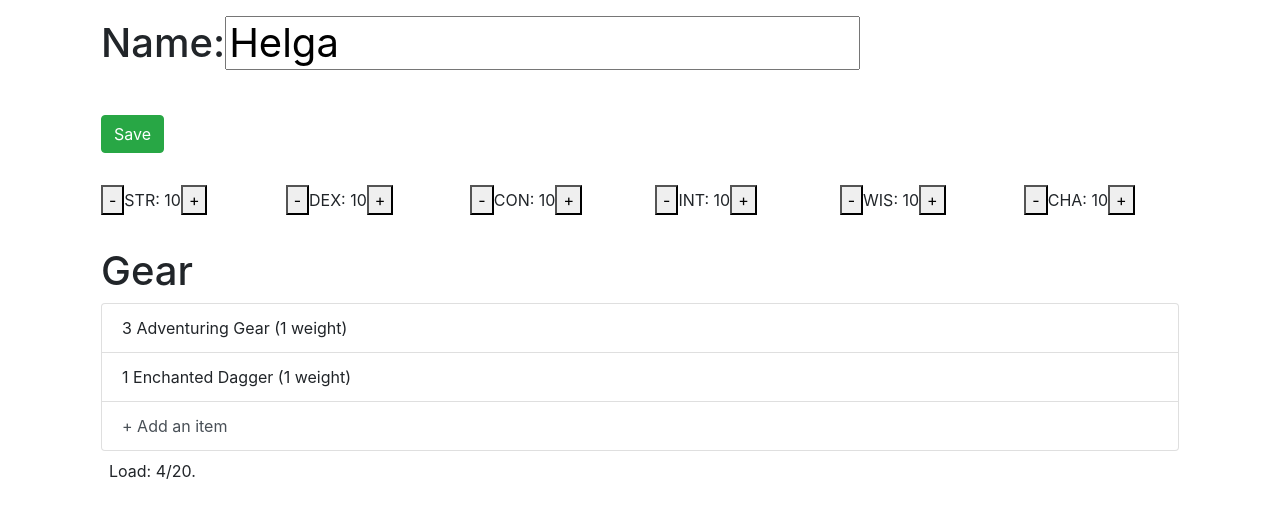
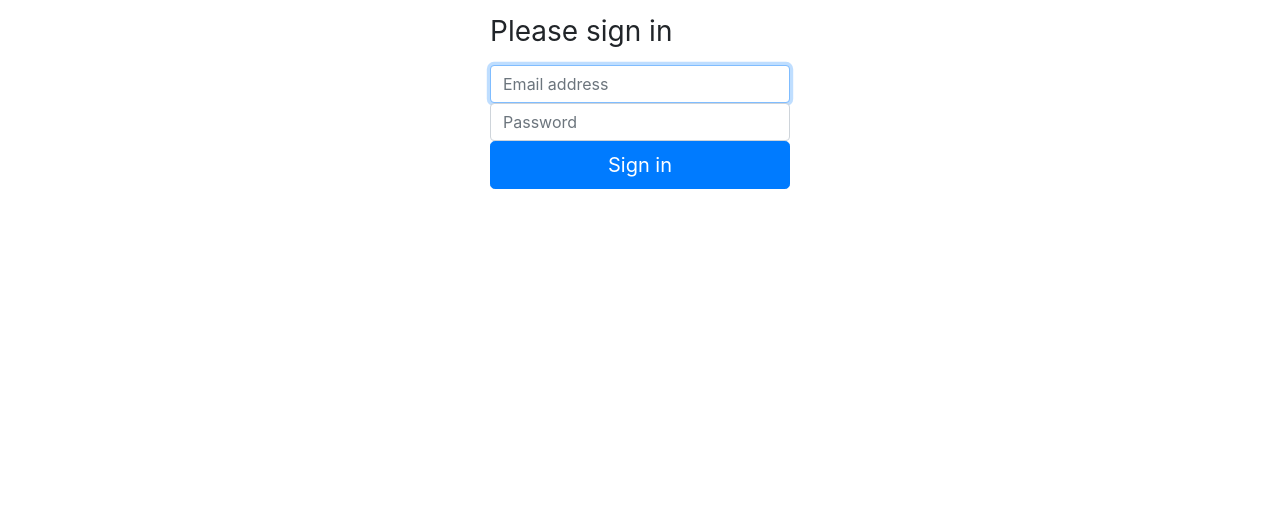
Before and after one commit to robsigler/dw-character-sheet, a React (Create React App) app: page / in a window 1280 px wide. Shown: the top 516 px of the page. Built offline with nearby package versions, Linux system fonts and the light colour scheme.

Commit message:
Add login component

```diff
--- /dev/null
+++ b/src/components/App.tsx
@@ -0,0 +1,46 @@
+import * as React from "react";
+
+import { CharacterSheet, CharacterSheetProps } from "./CharacterSheet";
+import { Login, LoginProps } from "./Login";
+
+const loggedIn = false;
+const characterSheetProps: CharacterSheetProps = {
+    name: "Helga",
+    initialGear: [
+        { count: 3, name: "Adventuring Gear", weight: 1 },
+        { count: 1, name: "Enchanted Dagger", weight: 1 },
+    ],
+    stats: {
+        strength: 10,
+        dexterity: 10,
+        constitution: 10,
+        intelligence: 10,
+        wisdom: 10,
+        charisma: 10,
+        modifyStat: undefined,
+    },
+}
+
+export interface AppProps {  }
+
+export interface AppState {
+}
+
+export class App extends React.Component<AppProps, AppState> {
+    constructor(props: CharacterSheetProps) {
+        super(props);
+    }
+
+    render() {
+        if (loggedIn) {
+            return (
+                <CharacterSheet {...characterSheetProps} />
+            );
+        } else {
+            const loginProps = {};
+            return (
+                <Login {...loginProps} />
+            );
+        }
+    }
+}
--- /dev/null
+++ b/src/components/Login.tsx
@@ -0,0 +1,32 @@
+import * as React from "react";
+
+export interface LoginProps { }
+
+export interface LoginState {
+}
+
+export class Login extends React.Component<LoginProps, LoginState> {
+    constructor(props: LoginProps) {
+        super(props);
+    }
+
+    render() {
+        const loginFormStyle = {
+            "width": "100%",
+            "max-width": "330px",
+            "padding": "15px",
+            "margin": "auto",
+        }
+
+        return (
+            <form className="form-signin" style={loginFormStyle}>
+                <h1 className="h3 mb-3 font-weight-normal">Please sign in</h1>
+                <label htmlFor="inputEmail" className="sr-only">Email address</label>
+                <input type="email" id="inputEmail" className="form-control" placeholder="Email address" required autoFocus></input>
+                <label htmlFor="inputPassword" className="sr-only">Password</label>
+                <input type="password" id="inputPassword" className="form-control" placeholder="Password" required></input>
+                <button className="btn btn-lg btn-primary btn-block" type="submit">Sign in</button>
+            </form>
+        );
+    }
+}
--- a/src/index.tsx
+++ b/src/index.tsx
@@ -1,25 +1,12 @@
 import * as React from "react";
 import * as ReactDOM from "react-dom";
 
-import { CharacterSheet, CharacterSheetProps } from "./components/CharacterSheet";
+import { App, AppProps } from "./components/App";
 
-const characterSheetProps: CharacterSheetProps = {
-    name: "Helga",
-    initialGear: [
-        { count: 3, name: "Adventuring Gear", weight: 1 },
-        { count: 1, name: "Enchanted Dagger", weight: 1 },
-    ],
-    stats: {
-        strength: 10,
-        dexterity: 10,
-        constitution: 10,
-        intelligence: 10,
-        wisdom: 10,
-        charisma: 10,
-        modifyStat: undefined,
-    },
+const appProps: AppProps = {
 }
+
 ReactDOM.render(
-    <CharacterSheet {...characterSheetProps} />,
+    <App {...appProps} />,
     document.getElementById("app")
 );
```
